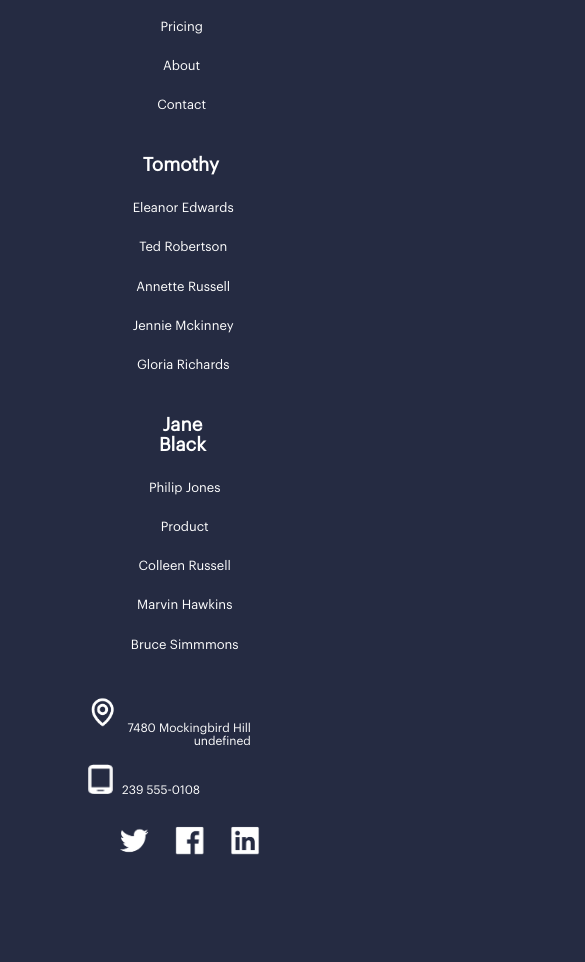
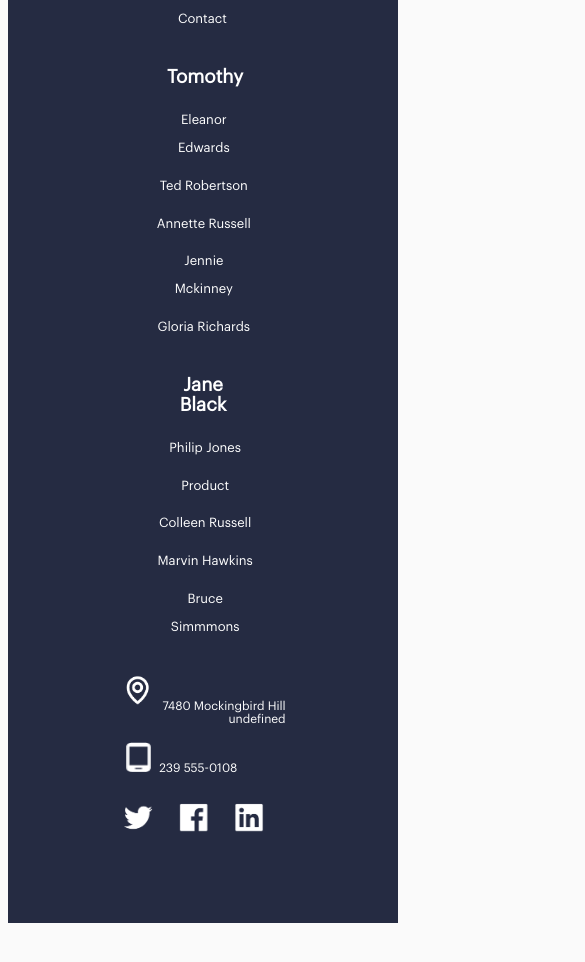
Before and after one commit to JcortesJ/landing_PageUAPA, a Next.js app in the folder landinguapa/: page / in a window 390 px wide. Shown: the part 2940-3902 px from the top of the page, 585 px wide, since content can reach past the window. After the commit the page ends 3867 px from the top, so only its background shows below. Built offline with nearby package versions, Linux system fonts and the light colour scheme.

Commit message:
ya me cuadra el responsive

```diff
--- a/landinguapa/pages/index.tsx
+++ b/landinguapa/pages/index.tsx
@@ -10,15 +10,13 @@ import Footer from '../components/footC'
 
 const Home: NextPage = () => {
   return (
-    <div className={styles.container}>
 
-      <Head>
+      <><Head>
       <title>Landing UAPA</title>
       <meta name="description" content="Generated by create next app" />
-        <meta name="viewport" content="width=device-width"/>
+      <meta name="viewport" content="width=device-width" />
       <link rel="icon" href="/landing.ico" />
-      </Head>
-      <main className={styles.main}>
+    </Head><main className={styles.main}>
         <article className={styles.fondoBlanco}>
           <section className={styles.fondoImagen}>
             <Navbar></Navbar>
@@ -30,11 +28,11 @@ const Home: NextPage = () => {
             <button className={styles.botonFancy}>
               Try For Free
             </button>
-          { /*
+            {/*
     <div className={styles.flex1}>
       <div className={styles.trianguloIzq}></div>
       <div className={styles.trianguloDer}></div>
-          </div> */ }
+    </div> */}
           </section>
 
           <section className={styles.features}>
@@ -49,10 +47,10 @@ const Home: NextPage = () => {
               <Infodiv {...["/lapiz.png", "Fastest way to take action", "Slate helps you see how many more days you need to work to reach your financial goal."]} />
 
             </div>
-      <div >
+            <div>
               <img src={"/screen.png"} width={1000} height={600} className={styles.imgGrande}></img>
-      <img src={"/play.png"} width={150} height={150} className={styles.playB}/>
-      <img src={"/trianguloP.png"} width={38} height={38} className={styles.playTB}/>
+              <img src={"/play.png"} width={150} height={150} className={styles.playB} />
+              <img src={"/trianguloP.png"} width={38} height={38} className={styles.playTB} />
 
             </div>
           </section>
@@ -66,11 +64,11 @@ const Home: NextPage = () => {
               <Form></Form>
               <div className={styles.flex4}>
                 <div className={styles.flex6}>
-          <InfoCon {...["/ubicacion.png","6386 Spring St undefined Anchorage,Georgia 12473 United States"]}></InfoCon>
-          <InfoCon {...["/cel.png","(843) 555-0130"]}></InfoCon>
-          <InfoCon {...["/mens.png","willie.jennings@example.com"]}></InfoCon>
+                  <InfoCon {...["/ubicacion.png", "6386 Spring St undefined Anchorage,Georgia 12473 United States"]}></InfoCon>
+                  <InfoCon {...["/cel.png", "(843) 555-0130"]}></InfoCon>
+                  <InfoCon {...["/mens.png", "willie.jennings@example.com"]}></InfoCon>
                 </div>
-         <img src={"/mapa.png"}  height={230} width={383} className={styles.mapa}></img>
+                <img src={"/mapa.png"} height={230} width={383} className={styles.mapa}></img>
                 <div className={styles.flex6}>
                   <img src={"/tw_azul.png"} height={25} width={25}></img>
                   <img src={"/fb_azul.png"} height={25} width={25}></img>
@@ -86,12 +84,11 @@ const Home: NextPage = () => {
 
 
 
+        <Footer></Footer>
 
 
+      </main></>
 
-    </main>
-    <Footer></Footer>
-    </div>
   )
 }
 
--- a/landinguapa/styles/Home.module.css
+++ b/landinguapa/styles/Home.module.css
@@ -1,7 +1,3 @@
-.container {
-    padding: 0 0rem;
-}
-
 .main {
     margin-top: 0px;
     min-height: 30vh;
@@ -11,6 +7,7 @@
     padding-right: 1%;
     display: flex;
     flex-direction: column;
+    position: relative;
     justify-content: center;
     align-items: center;
     padding: 0rem 0;
@@ -547,14 +544,13 @@
     justify-content: center;
     align-items: center;
     flex-direction: column;
-    padding: 150px;
+    padding: 100px;
     width: 100%;
     height: 15%;
     background: #252B42;
-    margin-left: -3%;
+    margin-left: auto;
     left: -2%;
-    margin-top: -10%;
-    position: absolute;
+    position: relative;
     margin-bottom: -1%;
 }
 
@@ -649,6 +645,13 @@
 /*estilos responsive*/
 
 @media only screen and (max-width: 640px) {
+    .main {
+        width: 100%;
+        display: flex;
+        flex-direction: column;
+        position: relative;
+        align-items: center;
+    }
     /*v responsive*/
     .navb {
         display: none;
@@ -919,27 +922,26 @@
         justify-content: center;
         align-items: center;
         flex-direction: column;
-        padding: 150px;
+        padding: 70px;
         width: 100%;
         height: fit-content;
         background: #252B42;
-        margin-left: -3%;
-        left: -2%;
+        margin-left: auto;
         margin-top: -10%;
-        position: absolute;
+        margin-right: auto;
         margin-bottom: -1%;
     }
     .flex7 {
         display: flex;
         padding: 1%;
-        width: 80%;
-        /*border: 2px solid white; */
+        width: 70%;
+        /* border: 2px solid white; */
         justify-content: center;
         align-items: center;
         flex-direction: column;
         flex-grow: 1;
         position: relative;
-        margin-right: 13%;
+        margin-right: auto;
     }
     /*responsive*/
     .cajitaBonita3 {
@@ -952,16 +954,16 @@
         width: 60%;
         text-align: center;
         margin: auto;
-        margin-left: -20%;
+        margin-left: auto;
     }
     .cajitaBonita3:nth-child(1) {
-        margin-right: 90%;
+        margin-right: 20%;
     }
     .cajitaBonita3:nth-child(2) {
-        margin-right: 85%;
+        margin-right: 15%;
     }
     .cajitaBonita3:nth-child(3) {
-        margin-right: 80%;
+        margin-right: 10%;
     }
     .cajitaBonita3:nth-child(4) {
         margin-right: 57.8%;
@@ -971,18 +973,21 @@
         color: white;
         margin-right: 10%;
         /* background-color: red; */
-        margin-left: -63%;
+        margin-left: 10%;
         text-align: right;
         margin-bottom: 2%;
         width: 150%;
     }
+    .cajitaBonita3:nth-child(4) span:nth-child(1) {
+        margin-left: 15%;
+    }
     .cajitaBonita3:nth-child(4) span:nth-child(3) {
-        margin-left: -57%;
+        margin-left: 5%;
         text-align: center;
         /* background-color: gray; */
     }
     .cajitaBonita3:nth-child(4) img {
-        margin-left: 20%;
+        margin-left: 22%;
         margin-right: 2%;
     }
     .cajitaBonita3:nth-child(4) span {
@@ -1009,7 +1014,9 @@
         text-align: center;
     }
     .redes {
-        margin-right: 10%;
+        margin-left: auto;
+        /* border: 2px white solid; */
+        padding-left: 30%;
     }
     .cajitaBonita3 h3 {
         margin-left: 15%;
@@ -1017,6 +1024,6 @@
     .flex4 {
         margin-bottom: 60%;
         position: absolute;
-        /* background-color: green; */
+        /*background-color: green;*/
     }
 }
--- a/landinguapa/styles/globals.css
+++ b/landinguapa/styles/globals.css
@@ -31,13 +31,10 @@ a {
     body {
         font-family: 'Graphik', sans-serif;
         width: 100%;
-        overflow-x: auto;
+        overflow-x: clip;
         background-color: white;
         scroll-behavior: smooth;
         background-size: contain;
         background-repeat: no-repeat;
     }
-    .container {
-        width: 100%;
-    }
 }
```
Lines whose indentation alone changed are shown as unchanged.
